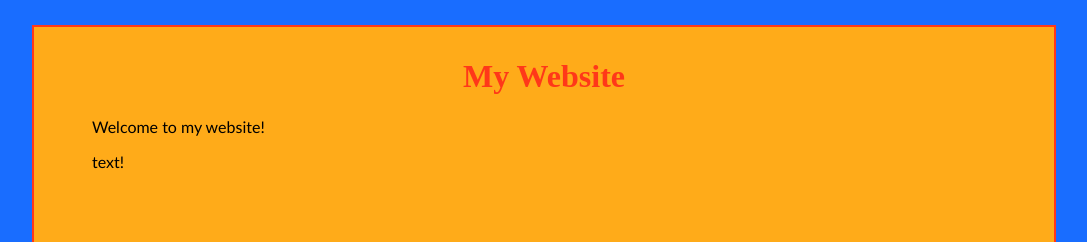
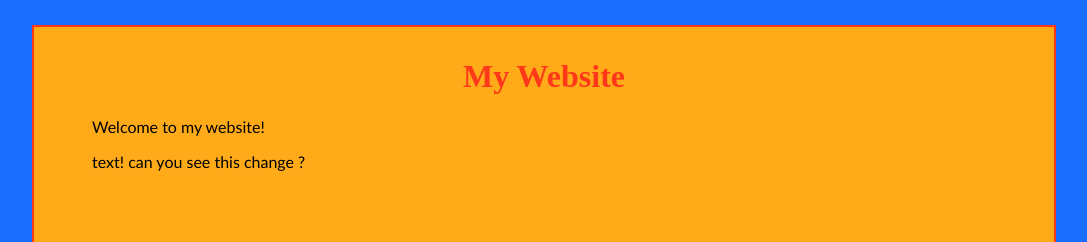
Before and after one commit to caitlin-pilcher/portfolio-attempt-2, a plain HTML site: page index.html in a window 1280 px wide. Shown: the top 242 px of the page, without its empty margins (96-1183 px from the left). Drawn offline with Linux system fonts and the light colour scheme.

Commit message:
Update index.html

```diff
--- a/index.html
+++ b/index.html
@@ -9,7 +9,7 @@
 <div id="main">
 <h1>My Website</h1>
 <p>Welcome to my website!</p>
-<p> text!
+<p> text! can you see this change ?
 </div>
 </body>
 
```
